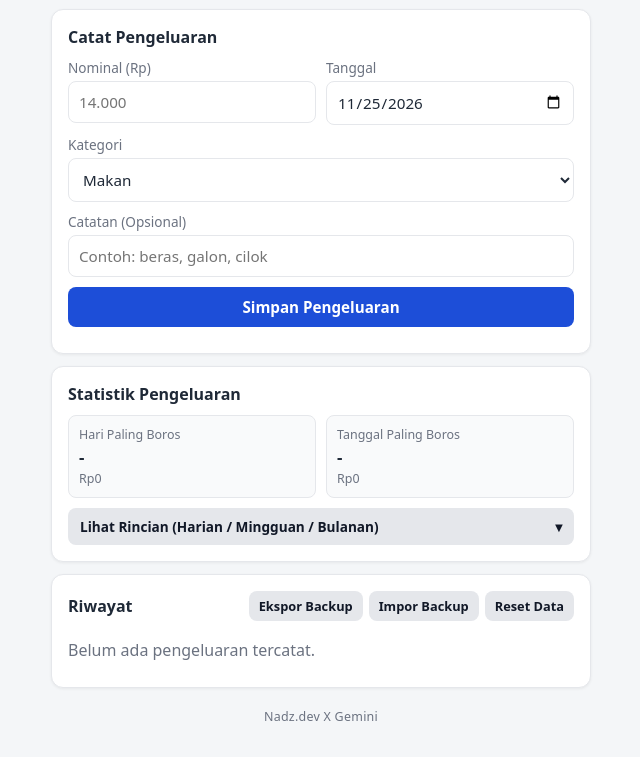
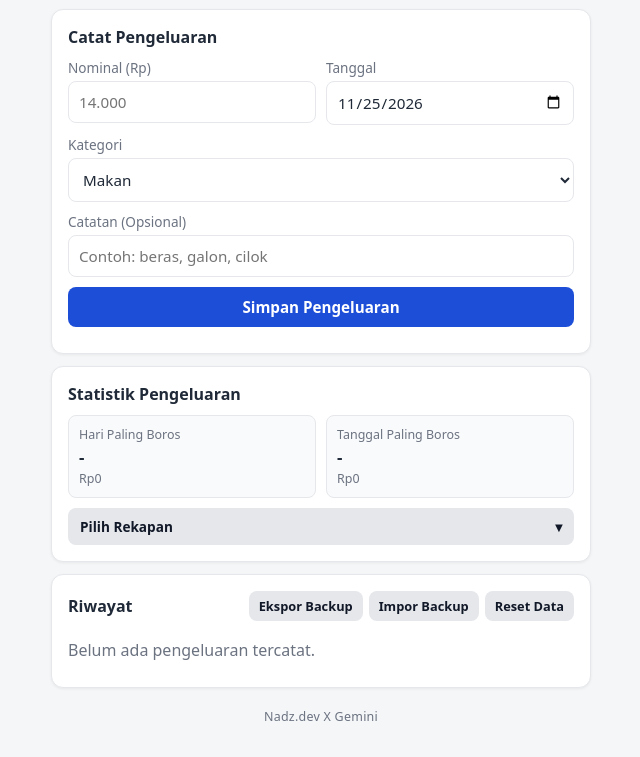
Before and after one commit to Nadz-Css/Urusan-Duit, a plain HTML site: page index.html in a window 1280 px wide. Shown: the part 459-1216 px from the top of the page, without its empty margins (319-959 px from the left). Drawn offline with Linux system fonts and the light colour scheme.

Commit message:
Update index.html

```diff
--- a/index.html
+++ b/index.html
@@ -511,7 +511,7 @@
       </div>
 
       <button type="button" id="btnToggleStat" class="secondary toggle-stat-btn" onclick="toggleStatistikDetail()">
-        <span>Lihat Rincian (Harian / Mingguan / Bulanan)</span>
+        <span>Pilih Rekapan</span>
         <span id="ikonToggleStat">▾</span>
       </button>
 
```
